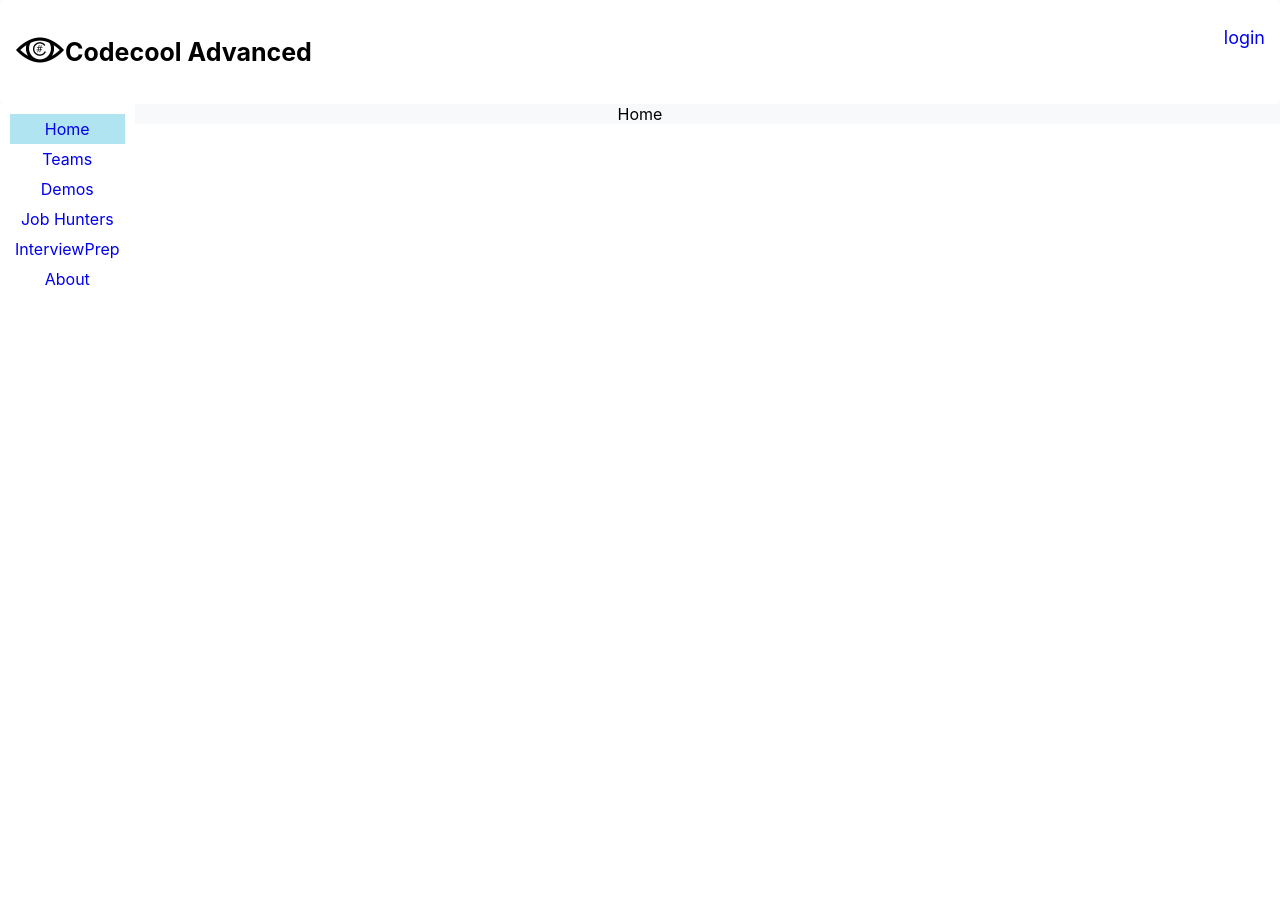
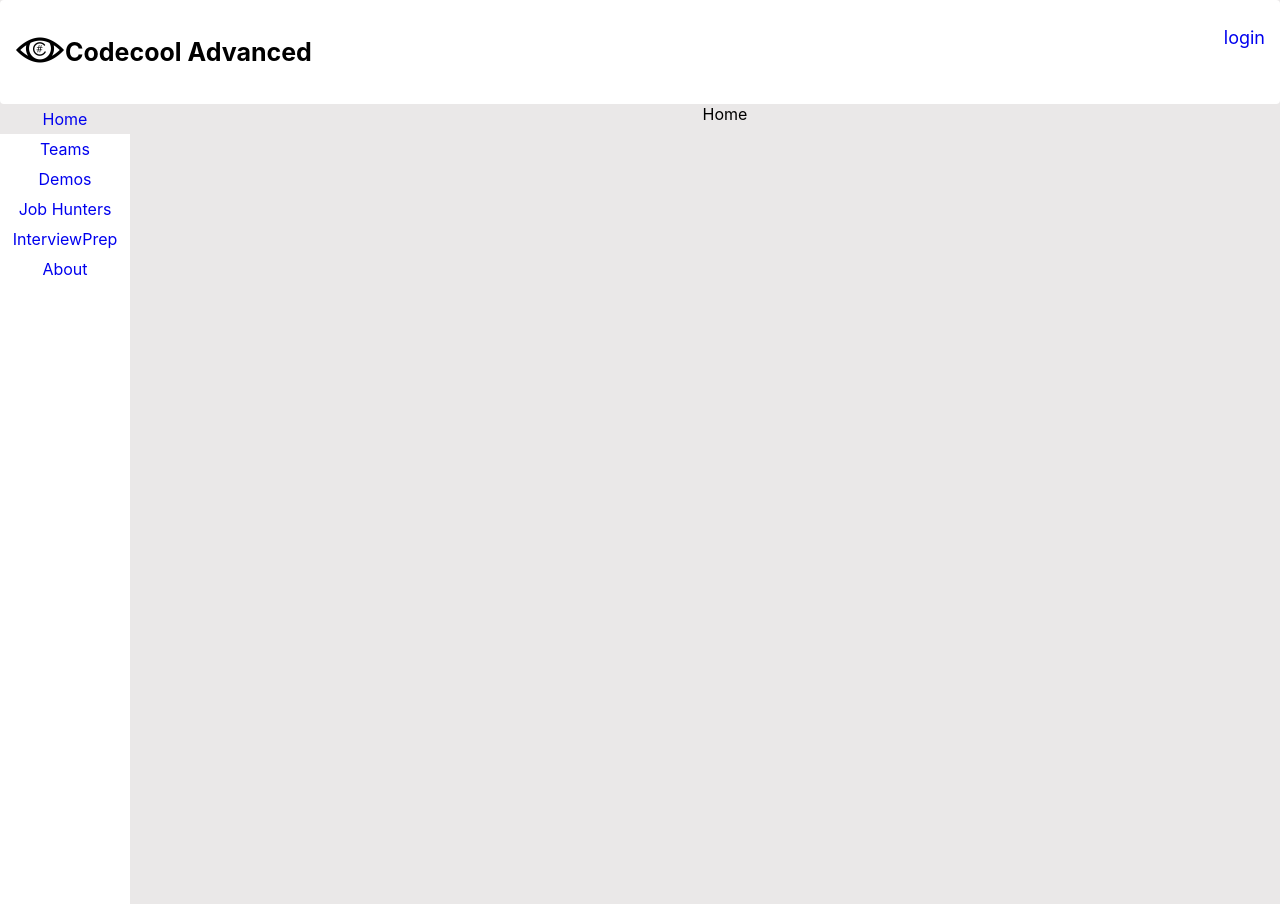
Before and after one commit to CodecoolGlobal/Online-Schedule, a React (Create React App) app in the folder Frontend/: page / in a window 1280 px wide. Built offline with nearby package versions, Linux system fonts and the light colour scheme.

Commit message:
radius+time in line

```diff
--- a/Frontend/src/App.css
+++ b/Frontend/src/App.css
@@ -1,8 +1,11 @@
 .App {
   text-align: center;
-  background-color: #f8f9fa;
+  background-color: #eae8e8;
 }
-
+.mainPart{
+  margin-left: 170px;
+  height: 100vh;
+}
 
 .header {
   overflow: hidden;
@@ -50,12 +53,14 @@
 }
 
 .sideNav {
+
   height: 100%;
+  width: 130px;
   width: -moz-fit-content;
   position: absolute;
   z-index: 1 !important;
   background-color: white;
-  padding: 10px;
+  padding: 0px;
   cursor: pointer;
 }
 
@@ -87,41 +92,48 @@ h2 {
 }
 
 .team{
-  background-color: #00ee6a;
+  color : white;
+  background-color: #3c394f;
   margin: 16px 57px;
   font-size: 28px;
   text-align: initial;
   padding: 0px 24px;
+  border-radius: 8px;
 }
 
 .time{
+  display: inline-block;
   background-color: #9fe6f2;
   width: 45%;
-  margin: 16px 29px;
+  margin: 1px 2px;
   font-size: 20px;
 }
 
 .teamName, .demoTime{
-  background-color: cadetblue;
+  color: White;
+  background-color: #3c394f;
   width: 87%;
   padding: 5px 5px 12px 5px;
   margin: 20px 20px 0px 20px;
 }
 
 .flex{
-display: flex;
+display: block;
 flex-wrap: wrap;
 }
 
 .sub{
-  background-color: #60eb5d;
+  color: white;
+  background-color: #3c394f;
   border: none;
   margin: 10px;
   font-size: 17px;
+  border-radius: 4px;
 }
 
 th{
-  background-color: #00ee6a;
+  color:white;
+  background-color: #3c394f;
 }
 
 table{
@@ -132,9 +144,11 @@ table{
 }
 
 .repo{
-  background-color: #00ee6a;
+  color: white;
+  background-color: #3c394f;
   margin: 0px 20px;
   font-size: 30px;
+  border-radius: 8px;
 }
 
 p.statusMsg.err {
@@ -155,11 +169,11 @@ p.statusMsg {
   font-size: 25px;
 }
 .active, .navElement:hover {
-  background-color: #b1e4f1;
+  background-color: #eae8e8;
 }
 
 .App-link {
-  color: #61dafb;
+  color: #eae8e8;
 }
 
 @keyframes App-logo-spin {
```
